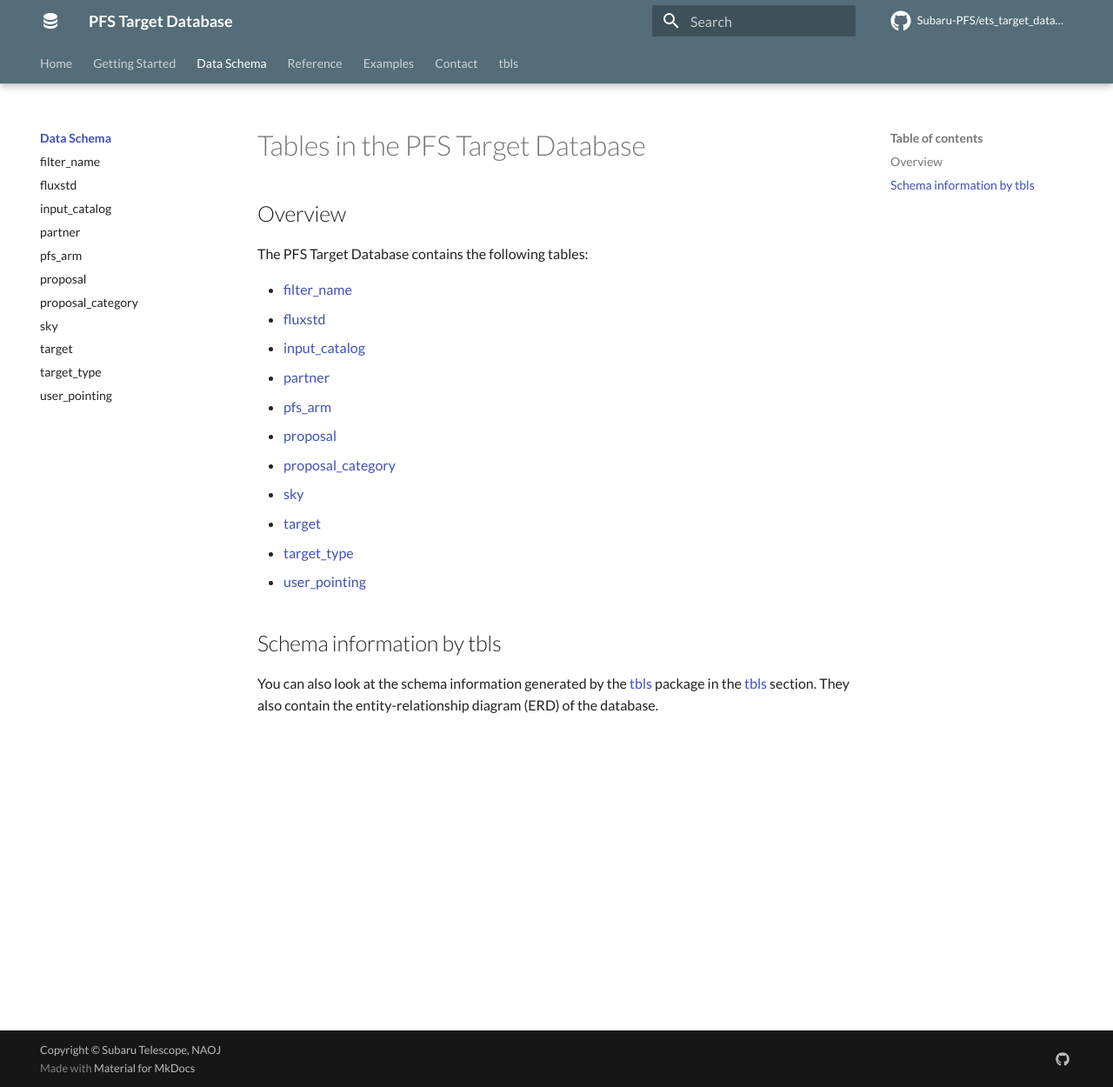
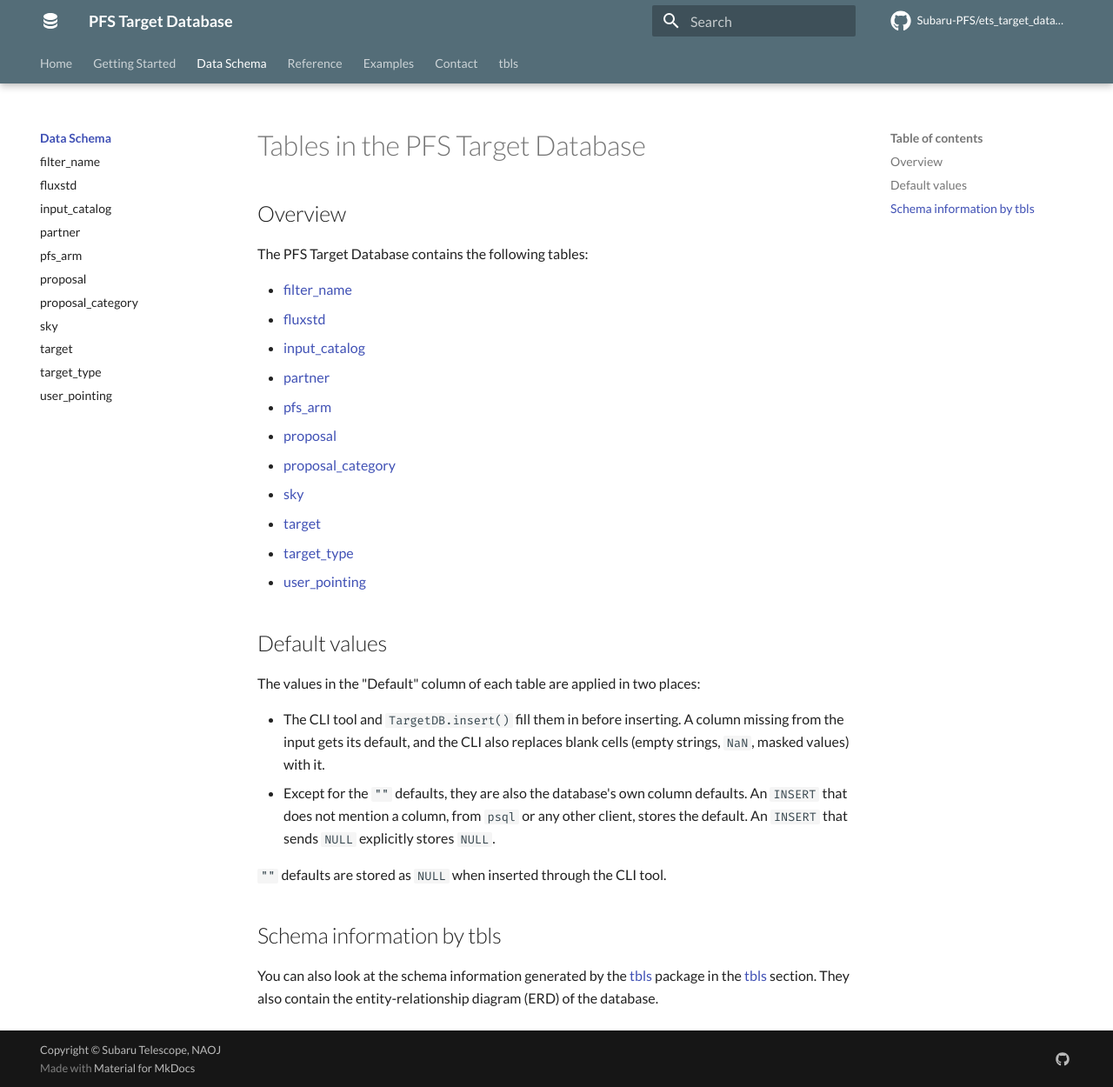
Before and after one commit to Subaru-PFS/ets_target_database, an MkDocs documentation site: the page built from docs/schema/index.md, in a window 1280 px wide and 1250 px high. Shown: the whole window at 87% size. Built offline with MkDocs 1.6.1 and Material for MkDocs 9.7.7, drawn with Linux system fonts in a browser that asks for light colours; plug-ins that fetch from the network failed and are left out; comment, search, counter and statistics services are not loaded.

Commit message:
docs: explain where schema defaults apply and fix stale entries
The documented defaults are now also database column defaults, so note
that an INSERT omitting a column gets them while an explicit NULL does
not. Fix entries that disagreed with the models: target.target_type_id
(1) and fluxstd.is_fstar_gaia (False) lacked their defaults, proposal
still listed allocated_time instead of allocated_time_total, and
proposal_category_id showed a default of 0 that it does not have.

Co-Authored-By: Claude Opus 5.5 <noreply@anthropic.com>

```diff
--- a/docs/schema/index.md
+++ b/docs/schema/index.md
@@ -16,6 +16,20 @@ The PFS Target Database contains the following tables:
 - [target_type](target_type.md)
 - [user_pointing](user_pointing.md)
 
+## Default values
+
+The values in the "Default" column of each table are applied in two places:
+
+- The CLI tool and `TargetDB.insert()` fill them in before inserting. A column
+  missing from the input gets its default, and the CLI also replaces blank
+  cells (empty strings, `NaN`, masked values) with it.
+- Except for the `""` defaults, they are also the database's own column
+  defaults. An `INSERT` that does not mention a column, from `psql` or any
+  other client, stores the default. An `INSERT` that sends `NULL` explicitly
+  stores `NULL`.
+
+`""` defaults are stored as `NULL` when inserted through the CLI tool.
+
 ## Schema information by tbls
 
 You can also look at the schema information generated
```
Also changed, not shown: docs/schema/fluxstd.md (+1 -1 lines), docs/schema/proposal.md (+2 -2 lines), docs/schema/target.md (+1 -1 lines).
